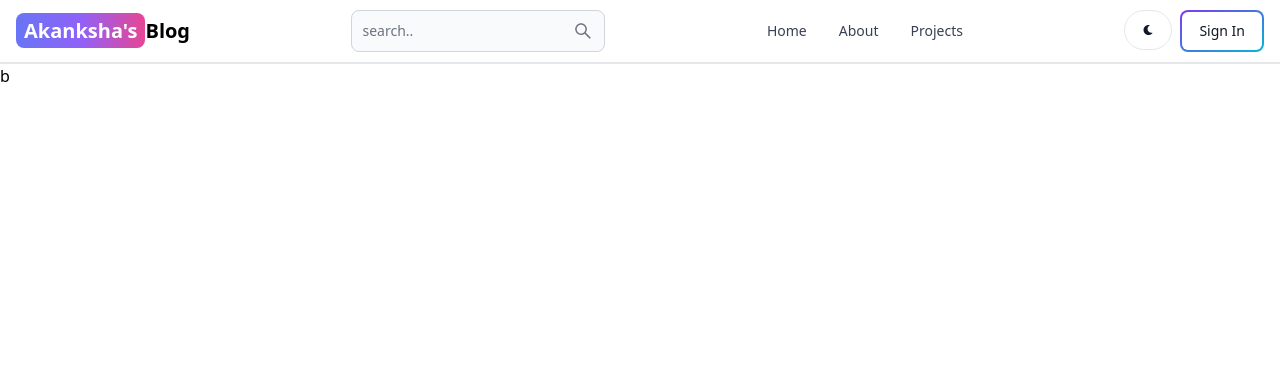
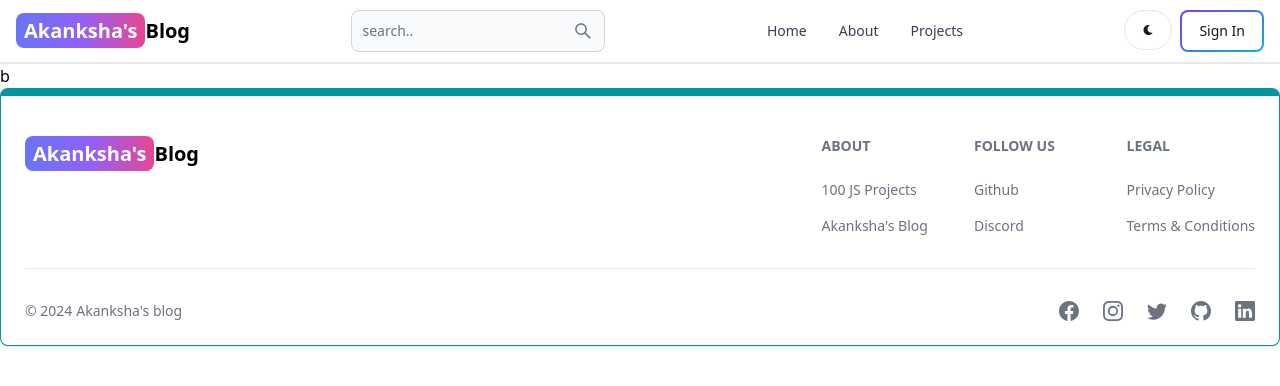
Before and after one commit to Akanksha7983/Dev-Diary, a React (Vite) app in the folder client/: page /dashboard in a window 1280 px wide. Shown: the top 386 px of the page. Built offline with nearby package versions, Linux system fonts and the light colour scheme.

Commit message:
create and add the footer component

```diff
--- a/client/src/App.jsx
+++ b/client/src/App.jsx
@@ -6,6 +6,7 @@
 import Dashboard from "./pages/Dashborad"
 import Projects from "./pages/Projects"
 import Header from "./components/Header"
+import Footer from "./components/FooterComp"
 
 export default function App() {
    return (
@@ -19,6 +20,7 @@
       <Route path="/dashboard" element={<Dashboard />}></Route>
       <Route path="/projects" element={<Projects />}></Route>
     </Routes>
+     <Footer/>
     </BrowserRouter>
   )
 }
--- /dev/null
+++ b/client/src/components/FooterComp.jsx
@@ -0,0 +1,111 @@
+import React from 'react'
+import { Footer } from 'flowbite-react'
+import { Link } from 'react-router-dom'
+import {BsFacebook, BsInstagram, BsTwitter, BsGithub, BsLinkedin} from 'react-icons/bs'
+
+export default function FooterComp() {
+  return (
+    <Footer container className='border border-t-8 border-teal-500'>
+      <div className='w-full max-w-7xl mx-auto'>
+        <div className='grid w-full justify-between sm:flex
+            md:grid-cols-1'>
+           <div className='mt-5 '>
+             <Link to="/"
+              className='self-center whitespace-nowrap
+              text-lg sm:text-xl font-semibold
+             dark:text-white'>
+              <span className='px-2 py-1 bg-gradient-to-r
+             from-indigo-500 via-purple-500 to-pink-500
+              rounded-lg text-white'>
+              Akanksha's
+              </span>
+              Blog
+             </Link>
+           </div>
+
+            <div className='grid grid-cols-2 gap-8 mt-4
+              sm:grid-cols-3 sm:gap-6'>
+
+              <div>
+              <Footer.Title title='About' />
+              <Footer.LinkGroup col>
+                <Footer.Link
+                    href='https://www.100jsprojects.com'
+                    target='_blank'
+                    rel='noopener noreferrer'
+                   >
+                  100 JS Projects
+                </Footer.Link>
+
+                <Footer.Link
+                    href='/about'
+                    target='_blank'
+                    rel='noopener noreferrer'
+                   >
+                  Akanksha's Blog
+                </Footer.Link>
+
+              </Footer.LinkGroup>
+              </div>
+
+            <div>
+               <Footer.Title title='Follow us' />
+                <Footer.LinkGroup col>
+                  <Footer.Link
+                    href='https://www.github.com/akanksha7983'
+                    target='_blank'
+                    rel='noopener noreferrer'
+                   >
+                    Github
+                  </Footer.Link>
+
+                 <Footer.Link
+                    href='#'
+                    target='_blank'
+                    rel='noopener noreferrer'
+                   >
+                    Discord
+                  </Footer.Link>
+
+                </Footer.LinkGroup>
+             </div>
+
+             <div>
+               <Footer.Title title='Legal' />
+                <Footer.LinkGroup col>
+                  <Footer.Link
+                    href='#'
+                   >
+                    Privacy Policy
+                  </Footer.Link>
+
+                 <Footer.Link
+                    href='#' >
+                   Terms &amp; Conditions
+                  </Footer.Link>
+                </Footer.LinkGroup>
+             </div>
+            </div>
+        </div>
+
+        <Footer.Divider />
+        <div className=' w-full sm:flex sm:items-center sm:justify-between'>
+          <Footer.Copyright href='#'  by="Akanksha's blog"
+           year={new Date().getFullYear()}
+           />
+
+           <div className='flex gap-6 sm:mt-0 mt-4 sm:justify-center'>
+            <Footer.Icon href='#' icon={BsFacebook} />
+            <Footer.Icon href='#' icon={BsInstagram} />
+            <Footer.Icon href='#' icon={BsTwitter} />
+            <Footer.Icon href='https://github.com/akanksha7983' icon={BsGithub} />
+            <Footer.Icon href='https://www.linkedin.com/in/akanksha-chaudhary' icon={BsLinkedin} />
+           </div>
+        </div>
+
+
+       </div>
+
+        </Footer>
+  )
+}
```
